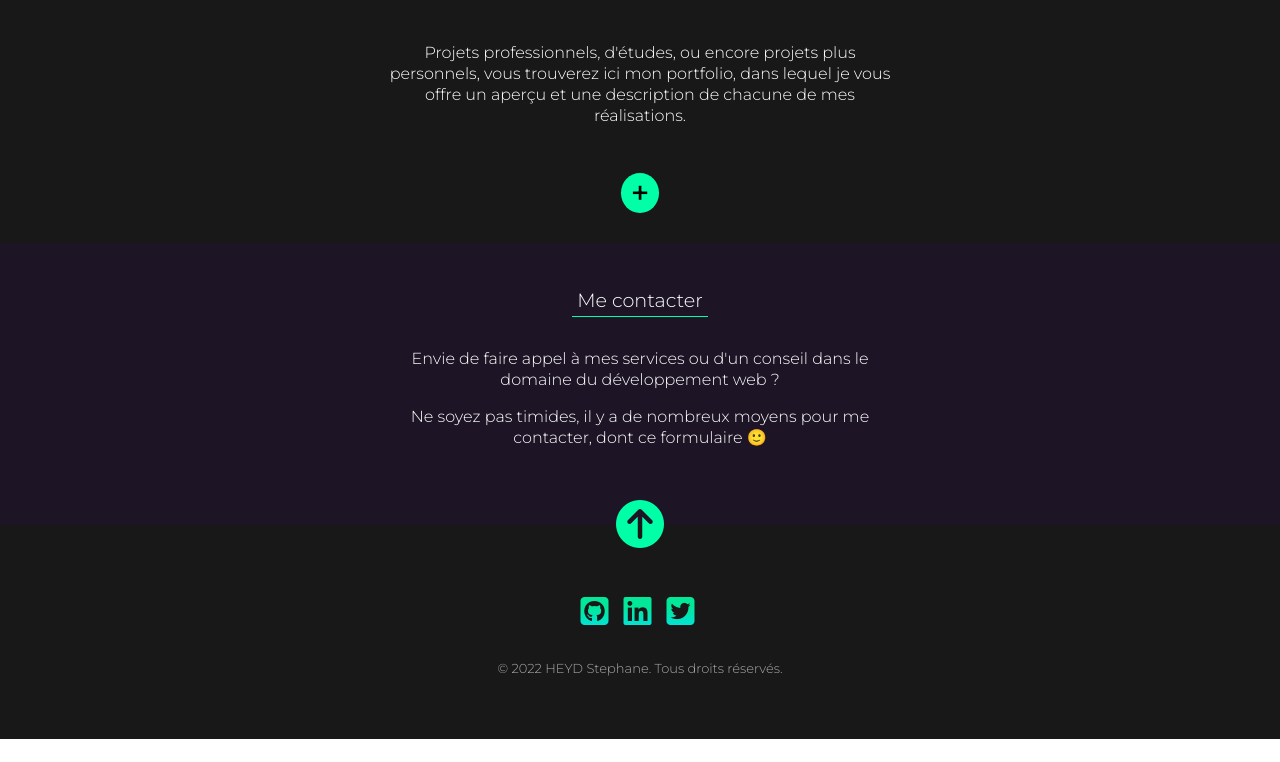
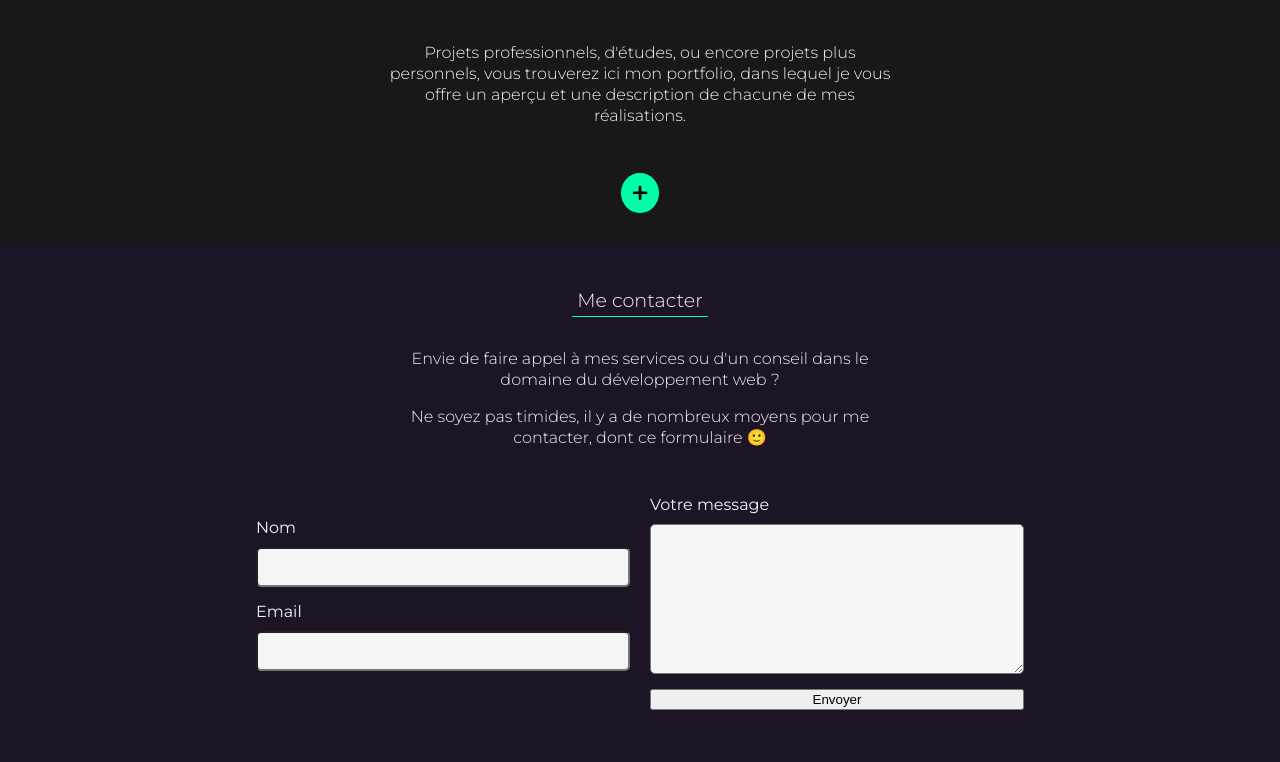
Before and after one commit to DrHyde01/portfolio, a website: page index.html in a window 1280 px wide. Shown: the part 2013-2775 px from the top of the page. Before the commit the page ends 2752 px from the top, so only its background shows below. Drawn offline with Linux system fonts and the light colour scheme.

Commit message:
🚧 Working on contact form

```diff
--- a/index.html
+++ b/index.html
@@ -252,7 +252,23 @@
           dont ce formulaire 🙂
         </p>
       </div>
-      <!-- Make the contact form here ! -->
+
+      <div class="formcontain">
+        <form>
+          <label for="name">Nom</label>
+          <input type="text" name="name" id="name" required="required" />
+
+          <label for="email">Email</label>
+          <input type="text" name="email" id="email" required="required" />
+        </form>
+
+        <form>
+          <label for="message">Votre message</label>
+          <textarea name="message" id="message" required="required"></textarea>
+
+          <button class="submitbtn" type="submit">Envoyer</button>
+        </form>
+      </div>
     </section>
 
     <footer class="footer">
--- a/sass/components/_buttons.scss
+++ b/sass/components/_buttons.scss
@@ -18,8 +18,6 @@
   }
 
   &:hover {
-    @include darker-hover($mint-green);
-    color: $white;
     filter: drop-shadow(0px 0px 8px $mint-green);
   }
 }
@@ -69,7 +67,6 @@
   }
 
   &:hover {
-    color: $white;
     filter: drop-shadow(0px 0px 8px $mint-green);
   }
 }
--- a/sass/components/_icons.scss
+++ b/sass/components/_icons.scss
@@ -15,7 +15,6 @@
   @include mobile-only {
     font-size: 2.2em;
   }
-
 }
 
 .servicesicon {
@@ -36,7 +35,6 @@
   color: $white;
 }
 
-
 .topicon {
   font-size: 3em;
   color: $mint-green;
--- /dev/null
+++ b/sass/layouts/_forms.scss
@@ -0,0 +1,43 @@
+// FORMS ------------------------------------------------------------------------------
+.formcontain {
+  display: grid;
+  grid-template-columns: 1fr 1fr;
+  grid-column-gap: 20px;
+  align-items: center;
+  width: 60%;
+  height: auto;
+  padding-top: $padding-lg;
+  padding-bottom: $padding-lg;
+
+  @include mobile-only {
+    width: 60%;
+    grid-template-columns: 1fr;
+  }
+
+  form {
+    display: flex;
+    flex-direction: column;
+
+    label {
+      margin-bottom: $margin-s;
+      color: $white;
+    }
+
+    input,
+    textarea {
+      margin-bottom: $margin-base;
+      background-color: $white;
+    }
+
+    input {
+      height: 40px;
+      background-color: $white;
+      border-radius: 5px;
+    }
+
+    textarea {
+      height: 150px;
+      border-radius: 5px;
+    }
+  }
+}
--- a/sass/main.scss
+++ b/sass/main.scss
@@ -13,5 +13,6 @@
 @import "./pages/index";
 
 @import "./layouts/header.scss";
-@import "./layouts/content.scss";
+@import "./layouts/figures";
+@import "./layouts/forms";
 @import "./layouts/footer";
--- a/sass/pages/_index.scss
+++ b/sass/pages/_index.scss
@@ -248,7 +248,7 @@
   height: auto;
   width: 100%;
   padding-top: $padding-lg;
-  padding-bottom: $padding-lg;
+  padding-bottom: $padding-xl;
   background-color: $dark-purple;
 
   &__subcontain {
@@ -277,7 +277,7 @@
     width: 40%;
     text-align: center;
     line-height: 1.3;
-    padding-bottom: $padding-lg;
+
 
     @include mobile-only {
       width: 80%;
--- a/sass/utils/_variables.scss
+++ b/sass/utils/_variables.scss
@@ -1,5 +1,5 @@
 // COLORS
-$white: #ffff;
+$white: rgb(245, 245, 245);
 $black: #0000;
 $darker-grey: #181818;
 $dark-grey: #595959;
```
Also changed, not shown: public/css/style.css, sass/layouts/_figures.scss (line endings or trailing spaces), 1 other file.
